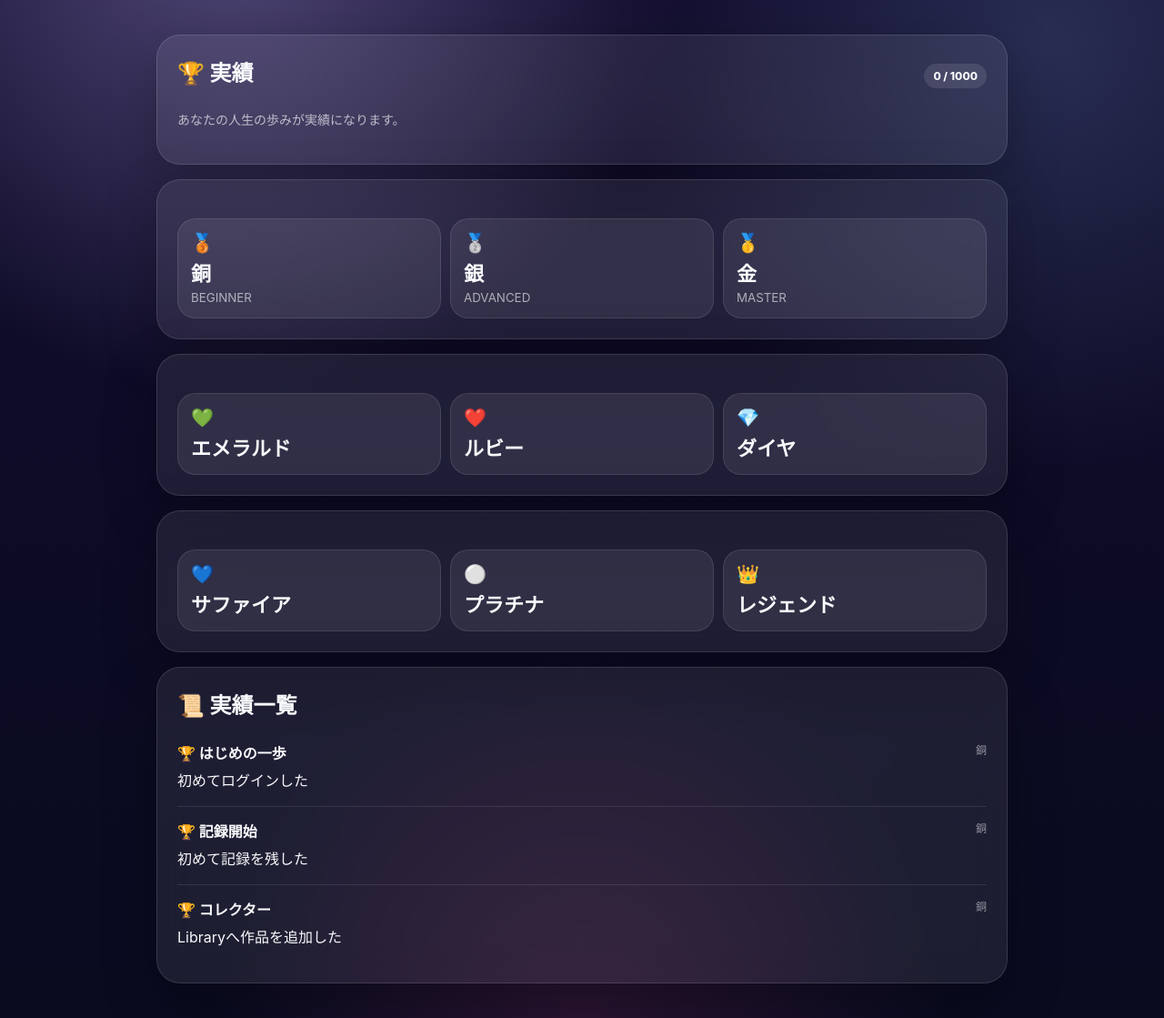
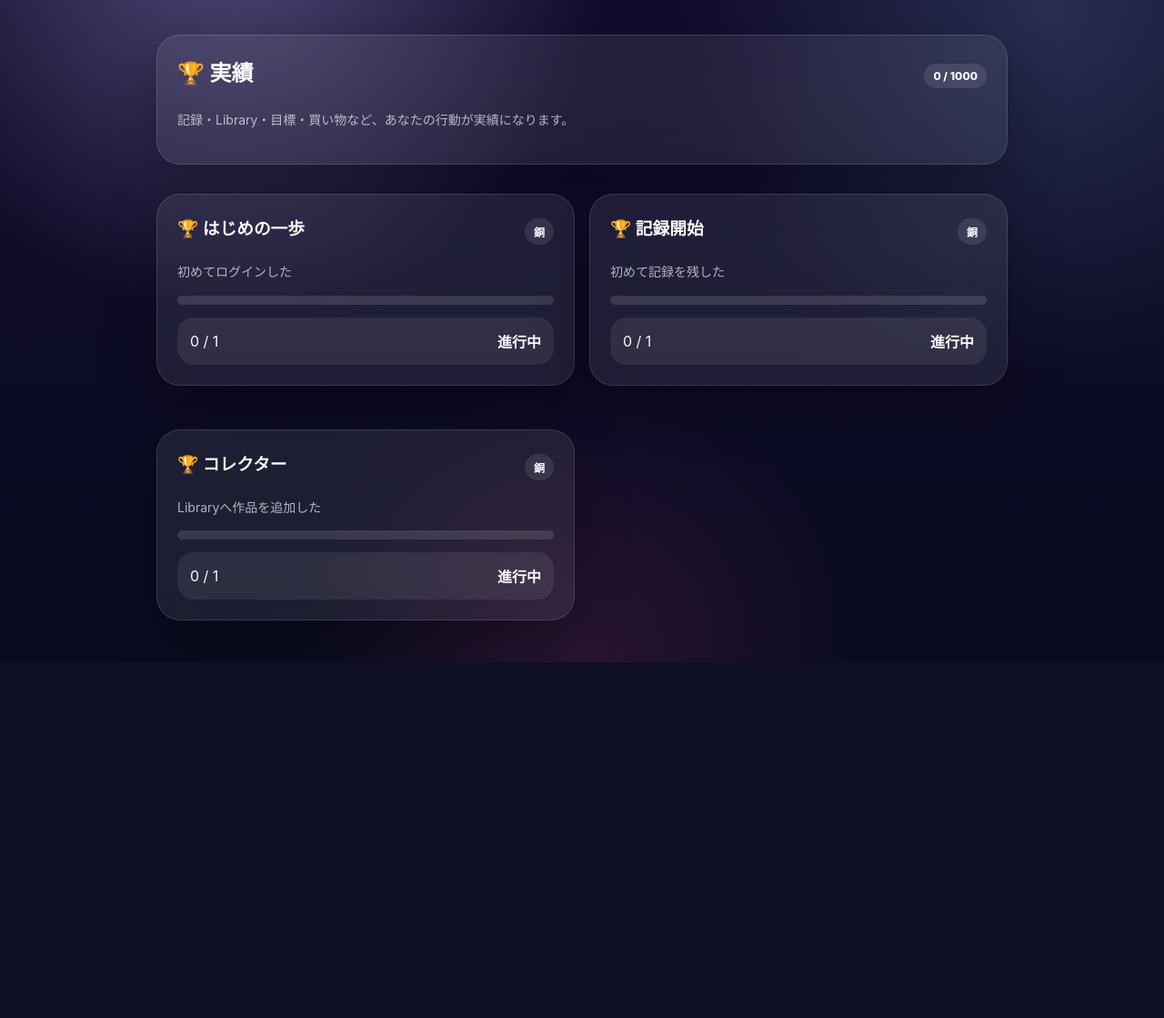
Before and after one commit to takayuu0777-commits/Mayday, a Flask app: page /achievements in a window 1280 px wide. Shown: the part 72-1191 px from the top of the page at 91% size. After the commit the page ends 800 px from the top, so only its background shows below. Run offline with Flask 3, Linux system fonts and the light colour scheme; data comes from the database, SQL or seed files in the repository; data that the repository does not hold is empty.

Commit message:
Version2.5 achievements and profile

```diff
--- a/app.py
+++ b/app.py
@@ -19,9 +19,11 @@ from modules.library import (
     GENRES
 )
 from modules.calendar import fetch_data, fetch_life_events, add_life_event
-from modules.stats import life_stats, profile_data
+from modules.stats import life_stats
 from modules.tips import today_tip
 from modules.themes import load_themes
+from modules.achievements import all_achievements, find_achievement
+from modules.profile import get_profile, available_titles, update_title
 
 app = Flask(__name__)
 app.secret_key = "brain-os"
@@ -77,9 +79,8 @@ def before():
 def home():
     return render_template(
         "home.html",
-        logs=fetch_all(),
         stats=life_stats(),
-        profile=profile_data(),
+        profile=get_profile(),
         today_tip=today_tip(),
         theme=session["theme"]
     )
@@ -167,7 +168,6 @@ def library_update(item_id):
 @app.route("/library/item/<item_id>/delete", methods=["POST"])
 def library_delete(item_id):
     delete_item(item_id)
-
     return redirect("/library")
 
 
@@ -208,8 +208,35 @@ def calendar_event_add():
 def achievements():
     return render_template(
         "achievements.html",
-        achievements=load_json("achievements.json"),
+        achievements=all_achievements(),
         stats=life_stats(),
+        theme=session["theme"]
+    )
+
+
+@app.route("/achievements/<achievement_id>")
+def achievement_detail(achievement_id):
+    return render_template(
+        "achievement-detail.html",
+        achievement=find_achievement(achievement_id),
+        theme=session["theme"]
+    )
+
+
+@app.route("/profile", methods=["GET", "POST"])
+def profile():
+    if request.method == "POST":
+        title = request.form.get("title")
+
+        if title:
+            update_title(title)
+
+        return redirect("/profile")
+
+    return render_template(
+        "profile.html",
+        profile=get_profile(),
+        titles=available_titles(),
         theme=session["theme"]
     )
 
@@ -219,7 +246,7 @@ def stats():
     return render_template(
         "stats.html",
         stats=life_stats(),
-        profile=profile_data(),
+        profile=get_profile(),
         theme=session["theme"]
     )
 
@@ -230,7 +257,7 @@ def shop():
         "shop.html",
         shop_items=load_json("shop.json"),
         themes=load_themes(),
-        profile=profile_data(),
+        profile=get_profile(),
         theme=session["theme"]
     )
 
--- /dev/null
+++ b/modules/achievements.py
@@ -0,0 +1,91 @@
+import json
+import os
+
+from modules.stats import life_stats
+
+
+ACHIEVEMENT_FILE = os.path.join(os.getcwd(), "data", "achievements.json")
+
+
+def load_achievements():
+    if not os.path.exists(ACHIEVEMENT_FILE):
+        return []
+
+    with open(ACHIEVEMENT_FILE, "r", encoding="utf-8") as file:
+        return json.load(file)
+
+
+def progress_value(achievement_id):
+    stats = life_stats()
+
+    if achievement_id.startswith("log"):
+        return stats["logs"]
+
+    if achievement_id.startswith("library"):
+        return stats["library"]
+
+    if achievement_id.startswith("goal"):
+        return stats["goals"]
+
+    if achievement_id.startswith("shopping"):
+        return stats["shopping"]
+
+    if achievement_id.startswith("login"):
+        return stats["login"]
+
+    if achievement_id.startswith("review"):
+        return stats["reviews"]
+
+    return 0
+
+
+def target_value(achievement_id):
+    numbers = ""
+
+    for char in achievement_id:
+        if char.isdigit():
+            numbers += char
+
+    if numbers:
+        return int(numbers)
+
+    return 1
+
+
+def achievement_progress(achievement):
+    current = progress_value(achievement["id"])
+    target = target_value(achievement["id"])
+
+    if current > target:
+        current = target
+
+    percent = int((current / target) * 100) if target > 0 else 0
+
+    return {
+        "current": current,
+        "target": target,
+        "percent": percent,
+        "unlocked": current >= target
+    }
+
+
+def all_achievements():
+    result = []
+
+    for achievement in load_achievements():
+        progress = achievement_progress(achievement)
+
+        item = dict(achievement)
+        item["progress"] = progress
+
+        result.append(item)
+
+    return result
+
+
+def find_achievement(achievement_id):
+    for achievement in all_achievements():
+        if achievement["id"] == achievement_id:
+            return achievement
+
+    return None
--- a/modules/library.py
+++ b/modules/library.py
@@ -9,9 +9,9 @@ GENRES = [
     "映画",
     "ゲーム",
     "小説",
+    "ドラマ",
     "音楽",
-    "ドラマ",
-    "YouTube",
+    "舞台",
     "その他"
 ]
 
@@ -19,11 +19,14 @@ GENRES = [
 def guess_genre(title):
     text = title
 
-    if "映画" in text:
-        return "映画"
+    if "アニメ" in text:
+        return "アニメ"
 
     if "漫画" in text or "マンガ" in text:
         return "漫画"
+
+    if "映画" in text:
+        return "映画"
 
     if "ゲーム" in text:
         return "ゲーム"
@@ -31,17 +34,14 @@ def guess_genre(title):
     if "小説" in text or "本" in text:
         return "小説"
 
+    if "ドラマ" in text:
+        return "ドラマ"
+
     if "音楽" in text or "曲" in text:
         return "音楽"
 
-    if "ドラマ" in text:
-        return "ドラマ"
-
-    if "YouTube" in text or "youtube" in text:
-        return "YouTube"
-
-    if "アニメ" in text:
-        return "アニメ"
+    if "舞台" in text or "演劇" in text:
+        return "舞台"
 
     return "その他"
 
@@ -151,7 +151,7 @@ def fetch_grouped():
         genre = row["genre"] or "その他"
 
         if genre not in data:
-            data[genre] = []
+            genre = "その他"
 
         data[genre].append(row)
 
--- /dev/null
+++ b/modules/profile.py
@@ -0,0 +1,43 @@
+from modules.database import connect
+
+
+DEFAULT_TITLES = [
+    "無称号",
+    "はじまりの記録者",
+    "作品収集家",
+    "思索家",
+    "探究者",
+    "Second Brain Explorer",
+    "人生収集家",
+    "記録魔"
+]
+
+
+def get_profile():
+    conn = connect()
+    c = conn.cursor()
+
+    c.execute("SELECT * FROM profile WHERE id = 1")
+    row = c.fetchone()
+
+    conn.close()
+
+    return dict(row)
+
+
+def available_titles():
+    return DEFAULT_TITLES
+
+
+def update_title(title):
+    conn = connect()
+    c = conn.cursor()
+
+    c.execute("""
+    UPDATE profile
+    SET title = ?
+    WHERE id = 1
+    """, (title,))
+
+    conn.commit()
+    conn.close()
--- a/static/style.css
+++ b/static/style.css
@@ -483,3 +483,63 @@ button{
         align-items:flex-start;
     }
 }
+
+/* ======================
+   ACHIEVEMENTS / PROFILE
+====================== */
+
+.achievement-grid{
+    display:grid;
+    grid-template-columns:repeat(2,1fr);
+    gap:16px;
+}
+
+.achievement-card{
+    color:inherit;
+    text-decoration:none;
+    transition:0.2s ease;
+}
+
+.achievement-card:hover{
+    transform:translateY(-2px);
+}
+
+.progress-bar{
+    width:100%;
+    height:10px;
+    border-radius:999px;
+    overflow:hidden;
+    background:rgba(255,255,255,0.12);
+    margin:14px 0;
+}
+
+.progress-bar div{
+    height:100%;
+    border-radius:999px;
+    background:linear-gradient(135deg,#c4b5fd,#8b5cf6);
+}
+
+.gold .progress-bar div{
+    background:linear-gradient(135deg,#facc15,#f59e0b);
+}
+
+.progress-bar.big{
+    height:16px;
+}
+
+.achievement-detail-card{
+    min-height:260px;
+}
+
+.login-mini{
+    text-align:center;
+    opacity:0.55;
+    font-size:13px;
+    padding:18px 0 30px;
+}
+
+@media (max-width:760px){
+    .achievement-grid{
+        grid-template-columns:1fr;
+    }
+}
--- a/templates/achievements.html
+++ b/templates/achievements.html
@@ -3,128 +3,41 @@
 {% block content %}
 
 <section class="card">
-
     <div class="section-head">
         <h2>🏆 実績</h2>
         <span class="pill">{{ stats.achievements }} / 1000</span>
     </div>
 
     <p class="muted">
-        あなたの人生の歩みが実績になります。
+        記録・Library・目標・買い物など、あなたの行動が実績になります。
     </p>
-
 </section>
 
-
-<section class="card">
-
-    <div class="profile-stats">
-
-        <div>
-            <span>🥉</span>
-            <strong>銅</strong>
-            <small>BEGINNER</small>
+<section class="achievement-grid">
+    {% for achievement in achievements %}
+    <a class="card achievement-card" href="/achievements/{{ achievement.id }}">
+        <div class="section-head">
+            <h3>🏆 {{ achievement.name }}</h3>
+            <span class="pill">{{ achievement.rank }}</span>
         </div>
 
-        <div>
-            <span>🥈</span>
-            <strong>銀</strong>
-            <small>ADVANCED</small>
+        <p class="muted">{{ achievement.description }}</p>
+
+        <div class="progress-bar">
+            <div style="width: {{ achievement.progress.percent }}%;"></div>
         </div>
 
-        <div>
-            <span>🥇</span>
-            <strong>金</strong>
-            <small>MASTER</small>
+        <div class="simple-row">
+            <span>{{ achievement.progress.current }} / {{ achievement.progress.target }}</span>
+
+            {% if achievement.progress.unlocked %}
+                <strong>✅ 達成</strong>
+            {% else %}
+                <strong>進行中</strong>
+            {% endif %}
         </div>
-
-    </div>
-
-</section>
-
-
-<section class="card">
-
-    <div class="profile-stats">
-
-        <div>
-            <span>💚</span>
-            <strong>エメラルド</strong>
-        </div>
-
-        <div>
-            <span>❤️</span>
-            <strong>ルビー</strong>
-        </div>
-
-        <div>
-            <span>💎</span>
-            <strong>ダイヤ</strong>
-        </div>
-
-    </div>
-
-</section>
-
-
-<section class="card">
-
-    <div class="profile-stats">
-
-        <div>
-            <span>💙</span>
-            <strong>サファイア</strong>
-        </div>
-
-        <div>
-            <span>⚪</span>
-            <strong>プラチナ</strong>
-        </div>
-
-        <div>
-            <span>👑</span>
-            <strong>レジェンド</strong>
-        </div>
-
-    </div>
-
-</section>
-
-
-<section class="card">
-
-<h2>📜 実績一覧</h2>
-
-{% for achievement in achievements %}
-
-<div class="log-item">
-
-<div>
-
-<strong>
-
-🏆 {{ achievement.name }}
-
-</strong>
-
-<p>
-
-{{ achievement.description }}
-
-</p>
-
-</div>
-
-<small>
-
-{{ achievement.rank }}
-
-</small>
-
-</div>
-
-{% endfor %}
-
+    </a>
+    {% endfor %}
 </section>
 
 {% endblock %}
```
Also changed, not shown: templates/achievement-detail.html (added, +57 -0 lines), templates/home.html (+89 -91 lines), templates/profile.html (+39 -0 lines).
